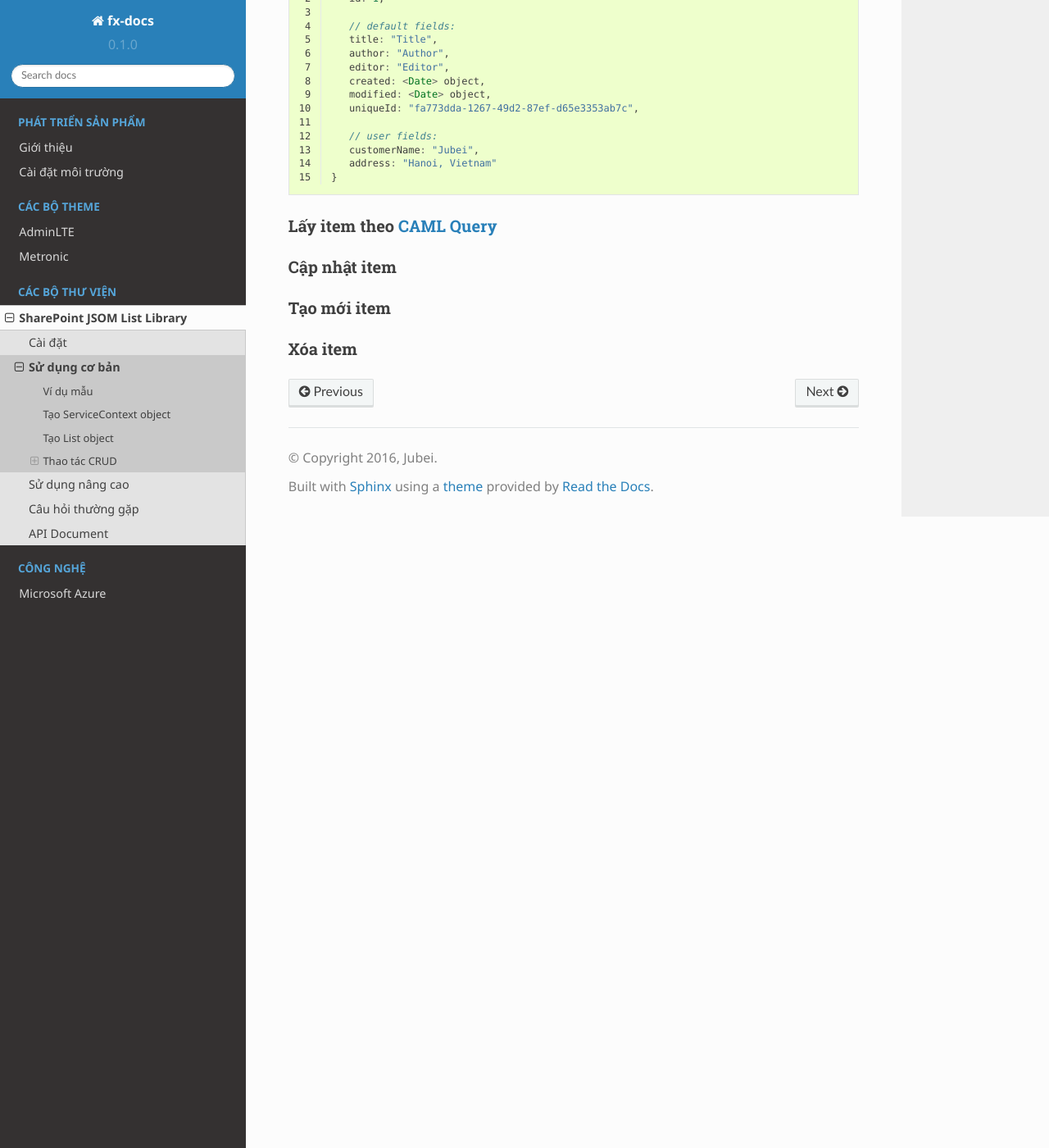
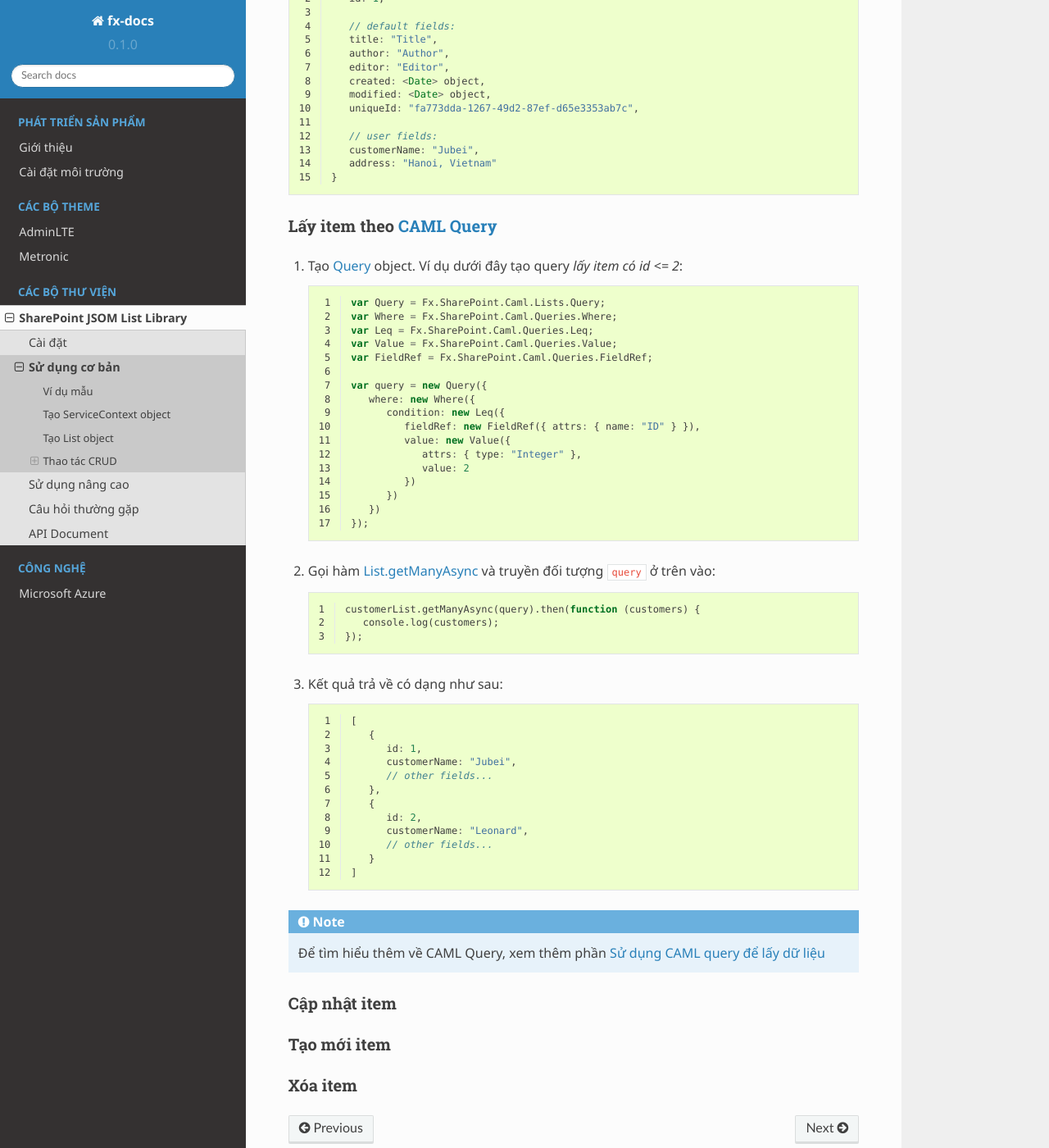
Before and after one commit to fanxipan/fx-docs, a Sphinx documentation site: the page built from docs/modules/code-libraries/sp-jsom-list/basic-usage/index.rst, in a window 1280 px wide and 1400 px high, scrolled down 2825 px. Shown: the whole window at 82% size. Built offline with Sphinx 7.4.7 and the Read the Docs theme 2.0.0, drawn with Linux system fonts in a browser that asks for light colours.

Commit message:
no message

```diff
--- a/docs/modules/code-libraries/sp-jsom-list/basic-usage/crud-operations/read-by-query-operation.data.rst
+++ b/docs/modules/code-libraries/sp-jsom-list/basic-usage/crud-operations/read-by-query-operation.data.rst
@@ -2,3 +2,57 @@
 
 Lấy item theo |caml-query|_
 ---------------------------
+
+1. Tạo |Query| object. Ví dụ dưới đây tạo query `lấy item có id <= 2`:
+
+   .. code-block:: javascript
+      :linenos:
+
+      var Query = Fx.SharePoint.Caml.Lists.Query;
+      var Where = Fx.SharePoint.Caml.Queries.Where;
+      var Leq = Fx.SharePoint.Caml.Queries.Leq;
+      var Value = Fx.SharePoint.Caml.Queries.Value;
+      var FieldRef = Fx.SharePoint.Caml.Queries.FieldRef;
+
+      var query = new Query({
+         where: new Where({
+            condition: new Leq({
+               fieldRef: new FieldRef({ attrs: { name: "ID" } }),
+               value: new Value({
+                  attrs: { type: "Integer" },
+                  value: 2
+               })
+            })
+         })
+      });
+
+2. Gọi hàm |List.getManyAsync| và truyền đối tượng ``query`` ở trên vào:
+
+   .. code-block:: javascript
+      :linenos:
+
+      customerList.getManyAsync(query).then(function (customers) {
+         console.log(customers);
+      });
+
+3. Kết quả trả về có dạng như sau:
+
+   .. code-block:: javascript
+      :linenos:
+
+      [
+         {
+            id: 1,
+            customerName: "Jubei",
+            // other fields...
+         },
+         {
+            id: 2,
+            customerName: "Leonard",
+            // other fields...
+         }
+      ]
+
+.. note::
+
+   Để tìm hiểu thêm về |caml-query|, xem thêm phần :ref:`jsom-advance-usage-caml-query`
--- a/docs/modules/code-libraries/sp-jsom-list/refs/jsom-entities.data.rst
+++ b/docs/modules/code-libraries/sp-jsom-list/refs/jsom-entities.data.rst
@@ -8,7 +8,10 @@
 
 .. |List| replace:: :jsom-class:`Fx.SharePoint.Client.List`
 .. |List.getByIdAsync| replace:: :jsom-class-member:`Fx.SharePoint.Client.List#getByIdAsync`
+.. |List.getManyAsync| replace:: :jsom-class-member:`Fx.SharePoint.Client.List#getManyAsync`
 
 .. |ListItem| replace:: :jsom-class:`Fx.SharePoint.Client.ListItem`
 
 .. |IListConfigLiteral| replace:: :jsom-interface:`Fx.SharePoint.Client.IListConfigLiteral`
+
+.. |Query| replace:: :jsom-class:`Fx.SharePoint.Caml.Lists.Query`
```
